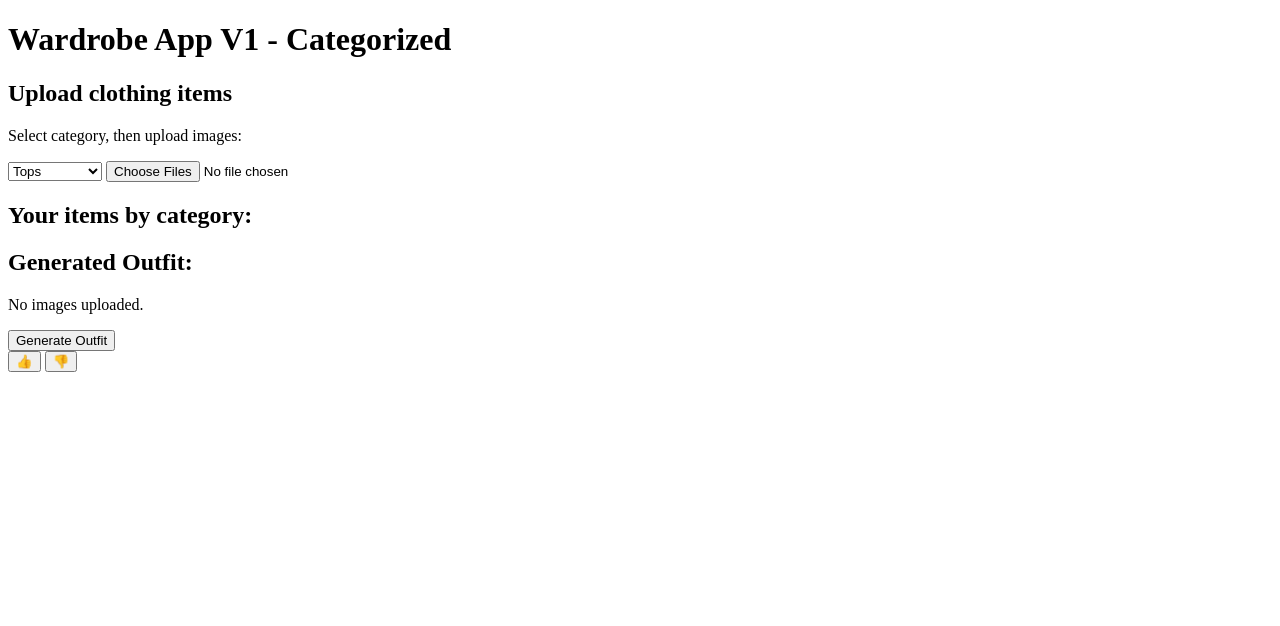
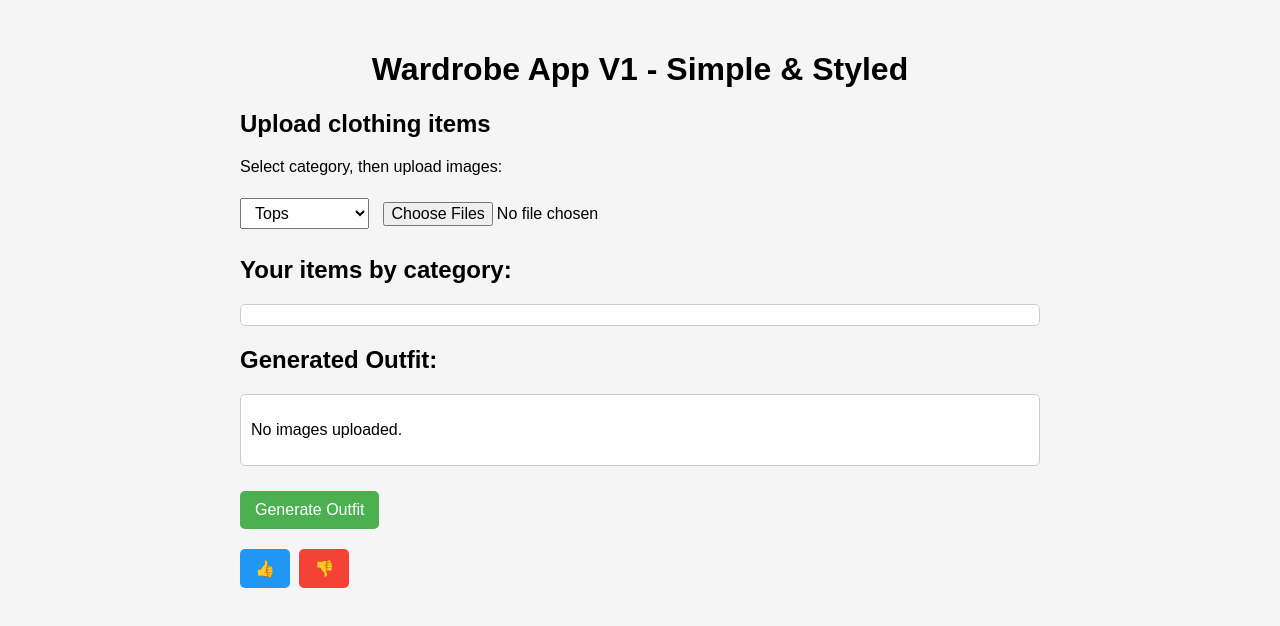
Before and after one commit to rishitaagarwal82-oss/wardrope-app, a plain HTML site: page index.html in a window 1280 px wide. Both pictures are taken after a click on the button "Generate Outfit". Drawn offline with Linux system fonts and the light colour scheme.

Commit message:
Update index.html

```diff
--- a/index.html
+++ b/index.html
@@ -1,19 +1,85 @@
 <!DOCTYPE html>
 <html>
 <head>
-  <title>Wardrobe App V1 - Categorized</title>
+  <title>Wardrobe App V1 - Simple & Styled</title>
+  <style>
+    body {
+      font-family: Arial, sans-serif;
+      max-width: 800px;
+      margin: 20px auto;
+      padding: 10px;
+      background: #f5f5f5;
+    }
+
+    h1 {
+      text-align: center;
+    }
+
+    select, input, button {
+      margin: 5px 0;
+      padding: 5px 10px;
+      font-size: 16px;
+    }
+
+    #preview, #outfit {
+      display: flex;
+      flex-wrap: wrap;
+      border: 1px solid #ccc;
+      padding: 10px;
+      margin-bottom: 20px;
+      background: #fff;
+      border-radius: 5px;
+    }
+
+    #preview div {
+      margin-right: 10px;
+      margin-bottom: 10px;
+    }
+
+    img {
+      max-width: 80px;
+      margin: 5px;
+      border-radius: 5px;
+      border: 1px solid #ddd;
+    }
+
+    #generateBtn, #thumbsUp, #thumbsDown {
+      cursor: pointer;
+      background-color: #4CAF50;
+      color: white;
+      border: none;
+      border-radius: 5px;
+      padding: 10px 15px;
+      font-size: 16px;
+      margin-right: 5px;
+    }
+
+    #thumbsUp {
+      background-color: #2196F3;
+    }
+
+    #thumbsDown {
+      background-color: #f44336;
+    }
+
+    button:hover {
+      opacity: 0.8;
+    }
+
+    h3 {
+      margin-bottom: 5px;
+      margin-top: 10px;
+    }
+  </style>
 </head>
 <body>
-  <h1>Wardrobe App V1 - Categorized</h1>
+  <h1>Wardrobe App V1 - Simple & Styled</h1>
 
   <h2>Upload clothing items</h2>
   <p>Select category, then upload images:</p>
   <select id="categorySelect">
     <option value="tops">Tops</option>
     <option value="bottoms">Bottoms</option>
-    <option value="shorts">Shorts</option>
-    <option value="skirts">Skirts</option>
-    <option value="shoes">Shoes</option>
     <option value="accessories">Accessories</option>
   </select>
   <input type="file" id="fileInput" multiple>
@@ -24,7 +90,7 @@
   <h2>Generated Outfit:</h2>
   <div id="outfit"></div>
   <button id="generateBtn">Generate Outfit</button>
-  <div>
+  <div style="margin-top:10px;">
     <button id="thumbsUp">👍</button>
     <button id="thumbsDown">👎</button>
   </div>
@@ -36,29 +102,10 @@
     const generateBtn = document.getElementById('generateBtn');
     const outfitDiv = document.getElementById('outfit');
 
-    // Object to hold images by category
-    const imagesByCategory = {
-      tops: [],
-      bottoms: [],
-      shorts: [],
-      skirts: [],
-      shoes: [],
-      accessories: []
-    };
+    const imagesByCategory = { tops: [], bottoms: [], accessories: [] };
 
-    // Display uploaded images by category
     fileInput.addEventListener('change', (e) => {
       const category = categorySelect.value;
-      if (!category) return;
-
-      // Clear previews for this category
-      // We'll rebuild below
-      imagesByCategory[category] = [];
-
-      // Remove existing preview for this category before adding new
-      // We'll rebuild all previews below anyway
-
-      // Read all files for this category
       const files = e.target.files;
       for (const file of files) {
         const reader = new FileReader();
@@ -68,12 +115,9 @@
         };
         reader.readAsDataURL(file);
       }
-
-      // Clear file input so same file can be uploaded again if needed
       e.target.value = '';
     });
 
-    // Render previews grouped by category
     function renderPreviews() {
       preview.innerHTML = '';
       for (const category in imagesByCategory) {
@@ -81,8 +125,6 @@
         if (imgs.length === 0) continue;
 
         const categoryDiv = document.createElement('div');
-        categoryDiv.style.marginBottom = '20px';
-
         const heading = document.createElement('h3');
         heading.textContent = category.charAt(0).toUpperCase() + category.slice(1);
         categoryDiv.appendChild(heading);
@@ -90,8 +132,7 @@
         imgs.forEach(src => {
           const img = document.createElement('img');
           img.src = src;
-          img.style.maxWidth = '80px';
-          img.style.margin = '5px';
+          img.title = category;
           categoryDiv.appendChild(img);
         });
 
@@ -99,33 +140,23 @@
       }
     }
 
-    // Generate an outfit by picking one item from each category (if available)
     generateBtn.addEventListener('click', () => {
       outfitDiv.innerHTML = '';
       let hasAny = false;
-
       for (const category in imagesByCategory) {
         const imgs = imagesByCategory[category];
-        if (imgs.length === 0) continue; // skip empty categories
+        if (imgs.length === 0) continue;
 
         hasAny = true;
-
-        // Pick a random image from the category
         const idx = Math.floor(Math.random() * imgs.length);
         const img = document.createElement('img');
         img.src = imgs[idx];
-        img.style.maxWidth = '100px';
-        img.style.margin = '5px';
         img.title = category;
         outfitDiv.appendChild(img);
       }
-
-      if (!hasAny) {
-        outfitDiv.innerHTML = '<p>No images uploaded.</p>';
-      }
+      if (!hasAny) outfitDiv.innerHTML = '<p>No images uploaded.</p>';
     });
 
-    // Rating buttons just log for now
     document.getElementById('thumbsUp').addEventListener('click', () => console.log('👍'));
     document.getElementById('thumbsDown').addEventListener('click', () => console.log('👎'));
   </script>
```
